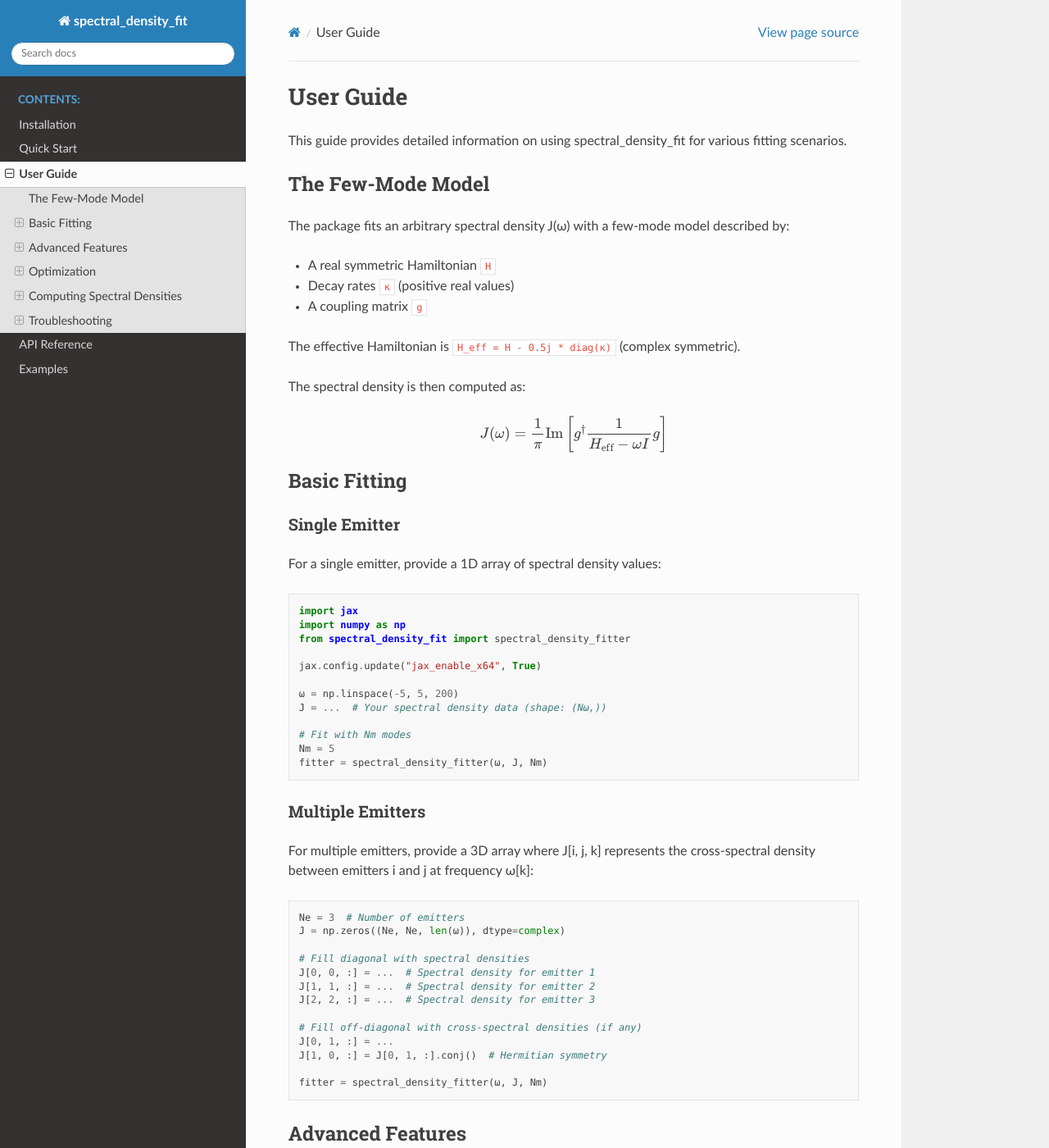
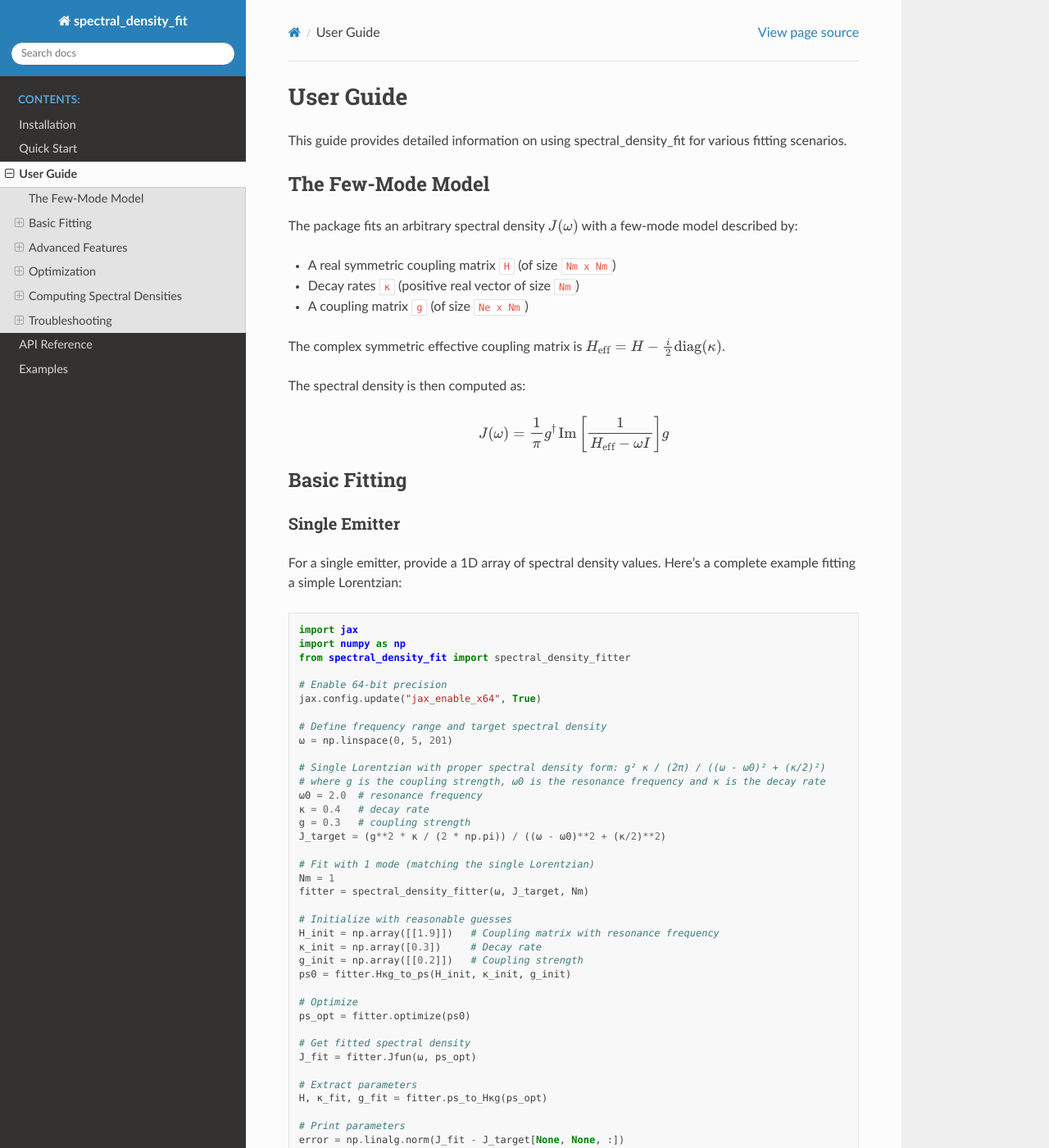
Before and after one commit to jfeist/spectral_density_fit, a Sphinx documentation site: the page built from docs/user_guide.rst, in a window 1280 px wide and 1400 px high. Shown: the whole window at 82% size. Built offline with Sphinx 7.4.7 and the Read the Docs theme 3.1.0, drawn with Linux system fonts in a browser that asks for light colours; some of the changed text lies outside the part shown.

Commit message:
WIP on improving documentation

```diff
--- a/docs/index.rst
+++ b/docs/index.rst
@@ -3,9 +3,9 @@
 
 **spectral_density_fit** is a Python package for performing few-mode quantization of arbitrary electromagnetic spectral densities. The package implements the methods described in:
 
-1. I. Medina, F. J. García-Vidal, A. I. Fernández-Domínguez, and J. Feist, *Few-Mode Field Quantization of Arbitrary Electromagnetic Spectral Densities*, `Phys. Rev. Lett. 126, 093601 (2021) <https://doi.org/10.1103/PhysRevLett.126.093601>`_
+1. \I. Medina, F. J. García-Vidal, A. I. Fernández-Domínguez, and J. Feist, *Few-Mode Field Quantization of Arbitrary Electromagnetic Spectral Densities*, `Phys. Rev. Lett. 126, 093601 (2021) <https://doi.org/10.1103/PhysRevLett.126.093601>`_
 
-2. M. Sánchez-Barquilla, F. J. García-Vidal, A. I. Fernández-Domínguez, and J. Feist, *Few-mode field quantization for multiple emitters*, `Nanophotonics 11, 4363 (2022) <https://doi.org/10.1515/nanoph-2021-0795>`_
+2. \M. Sánchez-Barquilla, F. J. García-Vidal, A. I. Fernández-Domínguez, and J. Feist, *Few-mode field quantization for multiple emitters*, `Nanophotonics 11, 4363 (2022) <https://doi.org/10.1515/nanoph-2021-0795>`_
 
 .. toctree::
    :maxdepth: 2
--- a/docs/user_guide.rst
+++ b/docs/user_guide.rst
@@ -6,19 +6,19 @@
 The Few-Mode Model
 ------------------
 
-The package fits an arbitrary spectral density J(ω) with a few-mode model described by:
+The package fits an arbitrary spectral density :math:`J(\omega)` with a few-mode model described by:
 
-- A real symmetric Hamiltonian ``H``
-- Decay rates ``κ`` (positive real values)
-- A coupling matrix ``g``
+- A real symmetric coupling matrix ``H`` (of size ``Nm x Nm``)
+- Decay rates ``κ`` (positive real vector of size ``Nm``)
+- A coupling matrix ``g`` (of size ``Ne x Nm``)
 
-The effective Hamiltonian is ``H_eff = H - 0.5j * diag(κ)`` (complex symmetric).
+The complex symmetric effective coupling matrix is :math:`H_{\text{eff}} = H - \frac{i}{2} \mathrm{diag}(\kappa)`.
 
 The spectral density is then computed as:
 
 .. math::
 
-    J(\omega) = \frac{1}{\pi} \text{Im}\left[g^\dagger \frac{1}{H_{\text{eff}} - \omega I} g\right]
+    J(\omega) = \frac{1}{\pi} g^\dagger \operatorname{Im}\left[\frac{1}{H_{\text{eff}} - \omega I}\right] g
 
 Basic Fitting
 -------------
@@ -26,7 +26,7 @@
 Single Emitter
 ~~~~~~~~~~~~~~
 
-For a single emitter, provide a 1D array of spectral density values:
+For a single emitter, provide a 1D array of spectral density values. Here's a complete example fitting a simple Lorentzian:
 
 .. code-block:: python
 
@@ -34,14 +34,44 @@
     import numpy as np
     from spectral_density_fit import spectral_density_fitter
 
+    # Enable 64-bit precision
     jax.config.update("jax_enable_x64", True)
 
-    ω = np.linspace(-5, 5, 200)
-    J = ...  # Your spectral density data (shape: (Nω,))
+    # Define frequency range and target spectral density
+    ω = np.linspace(0, 5, 201)
 
-    # Fit with Nm modes
-    Nm = 5
-    fitter = spectral_density_fitter(ω, J, Nm)
+    # Single Lorentzian with proper spectral density form: g² κ / (2π) / ((ω - ω0)² + (κ/2)²)
+    # where g is the coupling strength, ω0 is the resonance frequency and κ is the decay rate
+    ω0 = 2.0  # resonance frequency
+    κ = 0.4   # decay rate
+    g = 0.3   # coupling strength
+    J_target = (g**2 * κ / (2 * np.pi)) / ((ω - ω0)**2 + (κ/2)**2)
+
+    # Fit with 1 mode (matching the single Lorentzian)
+    Nm = 1
+    fitter = spectral_density_fitter(ω, J_target, Nm)
+
+    # Initialize with reasonable guesses
+    H_init = np.array([[1.9]])   # Coupling matrix with resonance frequency
+    κ_init = np.array([0.3])     # Decay rate
+    g_init = np.array([[0.2]])   # Coupling strength
+    ps0 = fitter.Hκg_to_ps(H_init, κ_init, g_init)
+
+    # Optimize
+    ps_opt = fitter.optimize(ps0)
+
+    # Get fitted spectral density
+    J_fit = fitter.Jfun(ω, ps_opt)
+
+    # Extract parameters
+    H, κ_fit, g_fit = fitter.ps_to_Hκg(ps_opt)
+
+    # Print parameters
+    error = np.linalg.norm(J_fit - J_target[None, None, :])
+    print(f"Fit error: {error:.6e}")
+    print(f"Real symmetric coupling matrix H: {H}")
+    print(f"Decay rates κ: {κ_fit}")
+    print(f"Coupling g: {g_fit}")
 
 Multiple Emitters
 ~~~~~~~~~~~~~~~~~
@@ -51,16 +81,10 @@
 .. code-block:: python
 
     Ne = 3  # Number of emitters
-    J = np.zeros((Ne, Ne, len(ω)), dtype=complex)
+    J = np.zeros((Ne, Ne, len(ω)))
 
-    # Fill diagonal with spectral densities
-    J[0, 0, :] = ...  # Spectral density for emitter 1
-    J[1, 1, :] = ...  # Spectral density for emitter 2
-    J[2, 2, :] = ...  # Spectral density for emitter 3
-
-    # Fill off-diagonal with cross-spectral densities (if any)
-    J[0, 1, :] = ...
-    J[1, 0, :] = J[0, 1, :].conj()  # Hermitian symmetry
+    # Fill with spectral densities
+    J[:, :, :] = ...  # Your spectral density data (shape: (Ne, Ne, Nω))
 
     fitter = spectral_density_fitter(ω, J, Nm)
 
@@ -152,23 +176,6 @@
     g_guess = ...
     ps0 = fitter.Hκg_to_ps(H_guess, κ_guess, g_guess)
 
-Monitoring Progress
-~~~~~~~~~~~~~~~~~~~
-
-You can add a callback to monitor optimization progress:
-
-.. code-block:: python
-
-    import nlopt
-
-    def callback(ps, obj_val):
-        print(f"Objective value: {obj_val:.6e}")
-        # Return > 0 to stop optimization
-        return 0
-
-    fitter = spectral_density_fitter(ω, J, Nm)
-    # Note: Not all NLopt algorithms support callbacks
-
 Changing Optimization Algorithm
 ~~~~~~~~~~~~~~~~~~~~~~~~~~~~~~~~
 
@@ -220,7 +227,7 @@
     from spectral_density_fit import Jmod
     import jax.numpy as jnp
 
-    # Create effective Hamiltonian
+    # Create effective coupling matrix
     H = ...  # Complex symmetric matrix
     κ = ...  # Decay rates
     g = ...  # Coupling
--- a/pyproject.toml
+++ b/pyproject.toml
@@ -28,6 +28,7 @@
 docs = [
     "sphinx>=7.0",
     "sphinx-rtd-theme>=2.0",
+    "sphinx-autobuild>=2021.3.14",
 ]
 
 [tool.pytest.ini_options]
```
Also changed, not shown: docs/installation.rst (+1 -15 lines), docs/quickstart.rst (+32 -13 lines), 1 other file.
